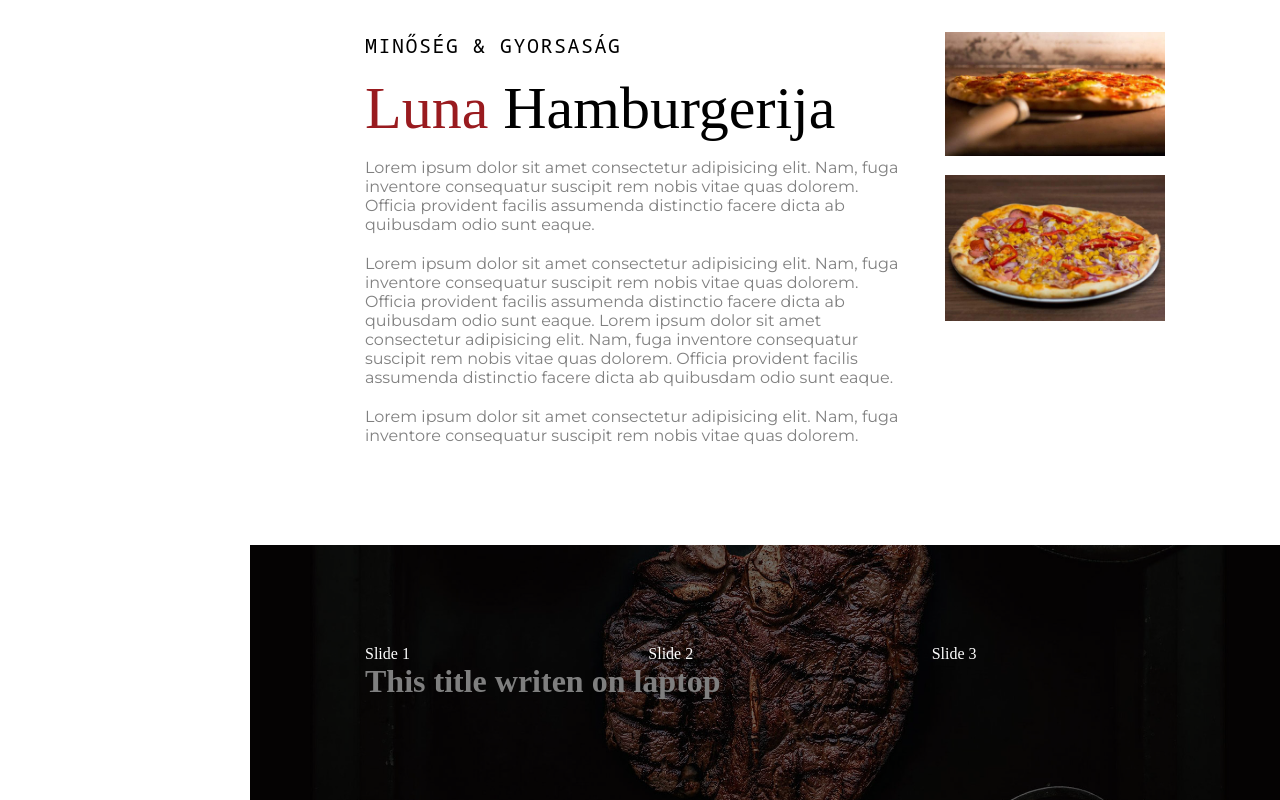
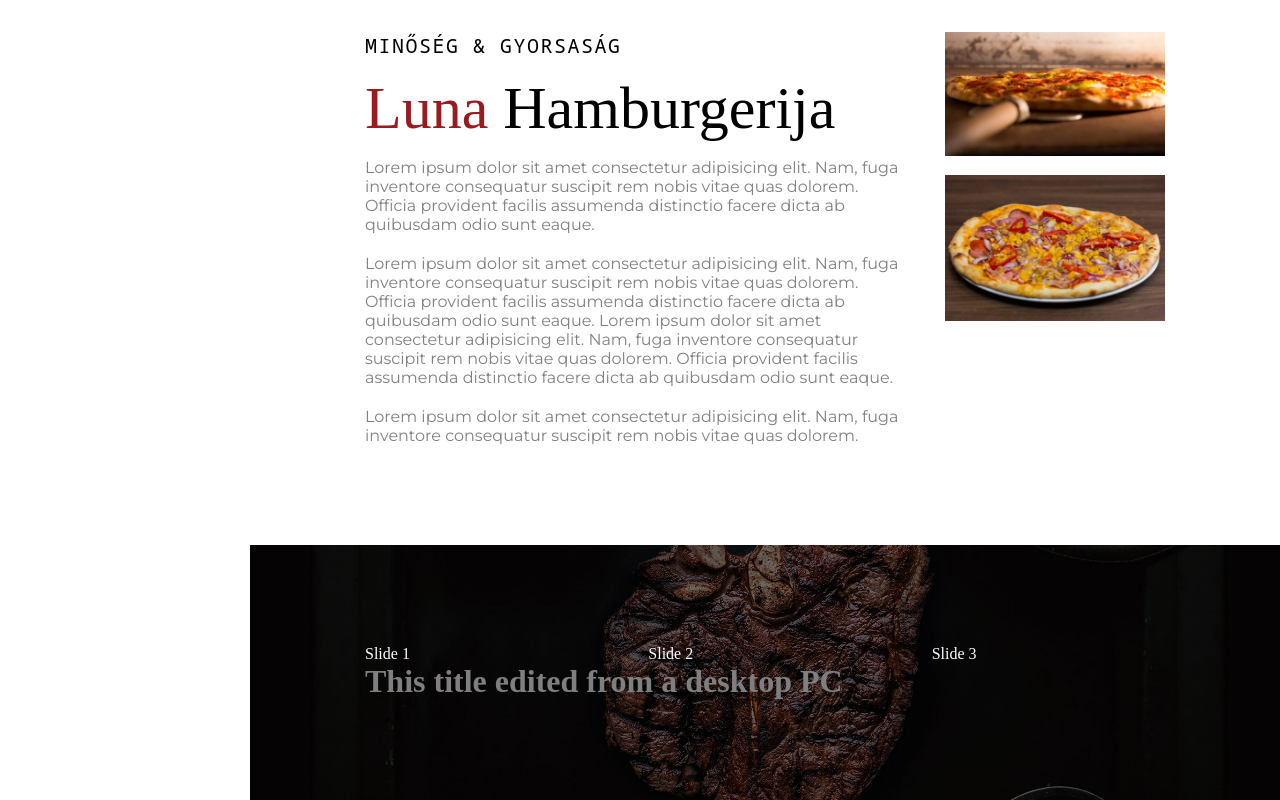
Before and after one commit to Petrow-zz/luna-ada, a React (Create React App) app: page / in a window 1280 px wide. Shown: the part 868-1668 px from the top of the page. Built offline with nearby package versions, Linux system fonts and the light colour scheme; a web font is replaced by a local one.

Commit message:
PC Editing Test

```diff
--- a/src/components/Menu.js
+++ b/src/components/Menu.js
@@ -24,7 +24,7 @@ function Menu() {
                     <SwiperSlide>Slide 4</SwiperSlide>
                 </Swiper>
 
-                <h1>This title writen on laptop</h1>
+                <h1>This title edited from a desktop PC</h1>
             </div>
         </div>
     )
```
